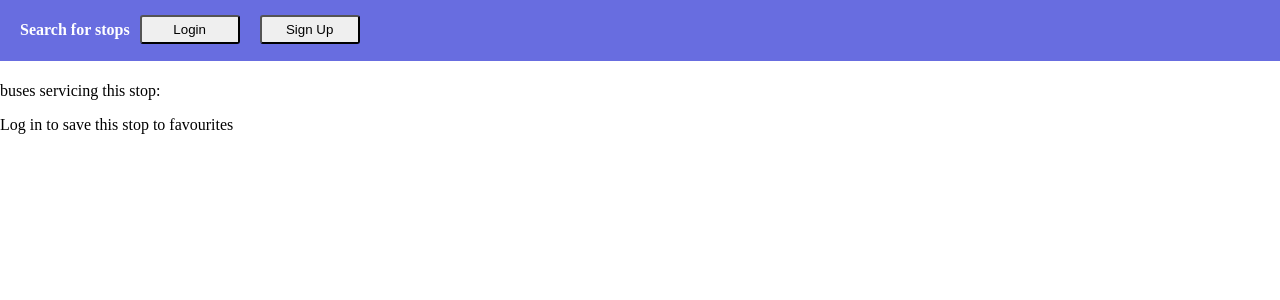
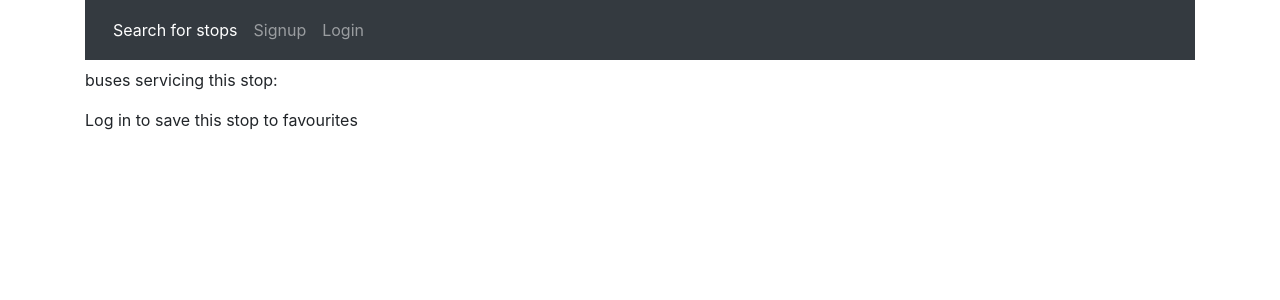
Before and after one commit to fetaplop/m3-project-client, a React (Create React App) app: page /stops/1 in a window 1280 px wide. Shown: the top 300 px of the page. Built offline with nearby package versions, Linux system fonts and the light colour scheme; no server answers.

Commit message:
add bootstrap styling

```diff
--- a/package.json
+++ b/package.json
@@ -7,7 +7,9 @@
     "@testing-library/react": "^9.4.1",
     "@testing-library/user-event": "^7.2.1",
     "axios": "^0.19.2",
+    "bootstrap": "^4.5.0",
     "react": "^16.13.0",
+    "react-bootstrap": "^1.0.1",
     "react-dom": "^16.13.0",
     "react-router": "^5.1.2",
     "react-router-dom": "^5.1.2",
--- a/src/App.css
+++ b/src/App.css
@@ -9,7 +9,7 @@ html, body {
 
 nav.navbar {
   display: flex;
-  padding: 0px 20px;
+  padding: 10px 20px;
   background: #686de0;
 }
 
--- a/src/App.js
+++ b/src/App.js
@@ -2,7 +2,7 @@ import React, { Component } from 'react';
 import './App.css';
 import { Switch, Route } from 'react-router-dom';
 
-import Navbar from './components/Navbar';
+import NavbarComp from './components/NavbarComp';
 import Home from './pages/Home';
 import Signup from './pages/Signup';
 import Login from './pages/Login';
@@ -17,7 +17,7 @@ class App extends Component {
   render() {
     return (
       <div className="container">
-        <Navbar />
+        <NavbarComp />
 
         <Switch>
           <Route exact path="/" component={Home} />
--- a/src/components/Navbar.js
+++ /dev/null
@@ -1,52 +0,0 @@
-import React, { Component } from 'react';
-import { Link } from 'react-router-dom';
-import { withAuth } from './../lib/Auth'
-
-class Navbar extends Component {
-
-  shouldComponentUpdate(nextProps) {
-    return (this.props.user !== nextProps.user)
-  }
-
-  render() {
-    // `user`, `logout`, `isLoggedIn` are coming from the AuthProvider
-    // and are injected by the withAuth HOC
-    const { user, logout, isLoggedIn } = this.props;
-
-
-    return (
-      <nav className="navbar">
-        <Link to={'/'} id='home-btn'>
-          <h4>Search for stops</h4>
-        </Link>
-        {
-          isLoggedIn
-            ? <div>
-              <p>{user.username}</p>
-              <button onClick={logout}> Logout </button>
-              <br />
-                <Link to="/private">
-                  {' '}
-                  <button className="navbar-button">My Page</button>{' '}
-                </Link>
-            </div>
-            : (
-              <>
-                <Link to="/login">
-                  {' '}
-                  <button className="navbar-button">Login</button>{' '}
-                </Link>
-                <br />
-                <Link to="/signup">
-                  {' '}
-                  <button className="navbar-button">Sign Up</button>{' '}
-                </Link>
-
-              </>
-            )}
-      </nav>
-    );
-  }
-}
-
-export default withAuth(Navbar);
--- /dev/null
+++ b/src/components/NavbarComp.js
@@ -0,0 +1,121 @@
+import React, { Component } from 'react';
+import { Link } from 'react-router-dom';
+import Nav from 'react-bootstrap/Nav';
+import Navbar from 'react-bootstrap/Navbar';
+
+import { withAuth } from './../lib/Auth';
+
+class NavbarComp extends Component {
+
+  shouldComponentUpdate(nextProps) {
+    return (this.props.user !== nextProps.user)
+  }
+
+  render() {
+    // `user`, `logout`, `isLoggedIn` are coming from the AuthProvider
+    // and are injected by the withAuth HOC
+    const { user, logout, isLoggedIn } = this.props;
+
+
+  //   return (
+  //     <nav className="navbar">
+  //       <Link to={'/'} id='home-btn'>
+  //         <h4>Search for stops</h4>
+  //       </Link>
+  //       {
+  //         isLoggedIn
+  //           ? <div>
+  //             <p>{user.username}</p>
+  //             <button onClick={logout}> Logout </button>
+  //             <br />
+  //               <Link to="/private">
+  //                 {' '}
+  //                 <button className="navbar-button">My Page</button>{' '}
+  //               </Link>
+  //           </div>
+  //           : (
+  //             <>
+  //               <Link to="/login">
+  //                 {' '}
+  //                 <button className="navbar-button">Login</button>{' '}
+  //               </Link>
+  //               <br />
+  //               <Link to="/signup">
+  //                 {' '}
+  //                 <button className="navbar-button">Sign Up</button>{' '}
+  //               </Link>
+
+  //             </>
+  //           )}
+  //     </nav>
+  //   );
+  // }
+
+  // refactor render:
+
+  return (
+    <Navbar bg="dark" variant="dark">
+    <Nav
+    activeKey="/"
+    >
+      <Nav.Item>
+        <Nav.Link href="/"> Search for stops </Nav.Link>
+      </Nav.Item>
+
+      {isLoggedIn
+      ? (
+      <>
+        <Nav.Item>
+        <Nav.Link href="/private" >My page</Nav.Link>
+        </Nav.Item>
+
+
+
+      <Nav.Item>
+      <Nav.Link onClick={this.props.logout}> Logout </Nav.Link>
+      </Nav.Item>
+      </>
+
+        /* <Nav.Item>
+          <Nav.Link eventKey="/logout" onClick={logout}> Logout </Nav.Link>
+        </Nav.Item> */
+      )
+      :
+      <>
+      <Nav.Item>
+        <Nav.Link href="/signup">Signup</Nav.Link>
+      </Nav.Item>
+
+      <Nav.Item>
+         <Nav.Link href="/login">Login</Nav.Link>
+      </Nav.Item>
+      </>
+      }
+    </Nav>
+    </Navbar>
+  );
+  }
+
+}
+
+/* <Nav
+  activeKey="/home"
+  onSelect={(selectedKey) => alert(`selected ${selectedKey}`)}
+  >
+  <Nav.Item>
+  <Nav.Link href="/home">Active</Nav.Link>
+  </Nav.Item>
+  <Nav.Item>
+    <Nav.Link eventKey="link-1">Link</Nav.Link>
+    </Nav.Item>
+  <Nav.Item>
+  <Nav.Link eventKey="link-2">Link</Nav.Link>
+  </Nav.Item>
+  <Nav.Item>
+  <Nav.Link eventKey="disabled" disabled>
+  Disabled
+    </Nav.Link>
+    </Nav.Item>
+  </Nav> */
+
+  export default withAuth(NavbarComp);
--- a/src/components/Search.js
+++ b/src/components/Search.js
@@ -11,7 +11,8 @@ export default class Search extends Component {
     state = {
         data: [],
         searchFor: "",
-        searchResults: []
+        searchResults: [],
+        loading: true // USE REDUX!!!
     }
 
     componentDidMount() {
@@ -26,7 +27,7 @@ export default class Search extends Component {
         stopService.getAll()
         .then( serverData => {
             console.log('serverData with stopService getAll me:', serverData)
-            this.setState({data: serverData})
+            this.setState({data: serverData, loading: false})
         })
 
         .catch((err) => console.log("error while getting data from server",err))
@@ -49,16 +50,23 @@ export default class Search extends Component {
         const stopsearch = this.state.searchResults
         return (
             <div>
+                {!this.state.loading
+                ?(
+                    <div>
+                    {/* <label>Search: </label> */}
+                    <input
+                    type="text"
+                    value={this.state.searchFor}
+                    onChange={this.handleSearchInput}
+                    placeholder="Search for stops" />
+                </div>
+                )
+                : <p>Loading data...</p>
+                }
 
-                <label>Search: </label>
-                <input
-                type="text"
-                value={this.state.searchFor}
-                onChange={this.handleSearchInput}
-                placeholder="Search for stops" />
 
                 <div>
-                    <p>trying to display search results here:</p>
+                    <p>search results:</p>
                     {stopsearch.map(stop => {
                         return (
                             // using stopCode as key since they will NEVER change unless I purge the whole DB
--- a/src/index.js
+++ b/src/index.js
@@ -3,6 +3,7 @@ import ReactDOM from 'react-dom';
 import { BrowserRouter as Router } from 'react-router-dom';
 import App from './App';
 import { AuthProvider } from './lib/Auth';
+import 'bootstrap/dist/css/bootstrap.css';
 
 ReactDOM.render(
   <Router>
--- a/src/pages/Home.js
+++ b/src/pages/Home.js
@@ -4,7 +4,7 @@ import Search from '../components/Search'
 function Home() {
   return (
     <div>
-      <h1>Home Page</h1>
+      <h1>Welcome, traveller!</h1>
         <Search/>
     </div>
   )
--- a/src/pages/StopPage.js
+++ b/src/pages/StopPage.js
@@ -50,6 +50,9 @@ class StopPage extends Component {
             // trying to add state update here since now we don't get the stop displaying as public user
             this.setState({stop: stopFromServer})
             //this.setState({stop: stopFromServer, isLoading: false}) // !! using isLoading here? is it bad, can I even use it with stop-service?
+
+            if (this.props.isLoggedIn) {
+
                 userService.favourites()
                 .then( userFavourites => {
                     console.log('userFavourites', userFavourites)
@@ -66,20 +69,17 @@ class StopPage extends Component {
                     }
                 })}
                 console.log('fave before setting state', fave)
-            this.setState({isFave: fave, stop: stopFromServer})
+                this.setState({isFave: fave})
             })
             .catch(err => {
                 console.log('error from trying to update user likes, likely because we are not logged in', err)
             })
+            }
         })
         .catch(err => {
             console.log('err from StopService.GetOne in componentDidmount', err)
         })
 
-    }
-    shouldComponentUpdate(nextProps, nextState) {
-        // compare props with next props?
-        return (this.state.isFave !== nextState.isFave)
     }
 
     render() {
```
Also changed, not shown: 1 other file (tests, documents, lock files or other folders). Lines whose indentation alone changed are shown as unchanged.
